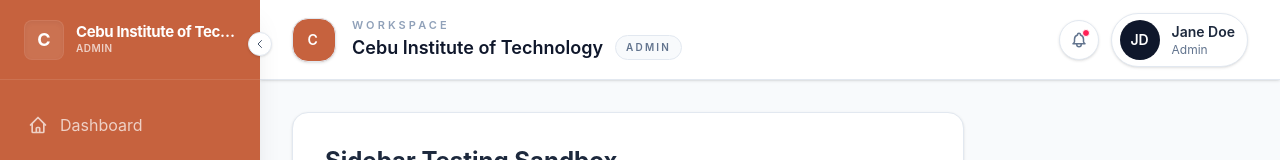
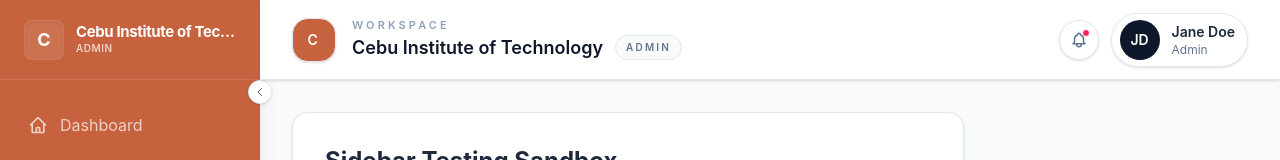
Before and after one commit to kemdav/Salina, a Next.js app: page /sandbox in a window 1280 px wide. Shown: the top 160 px of the page. Built offline with nearby package versions, Linux system fonts and the light colour scheme.

Commit message:
fix: sidebar scroll bug

```diff
--- a/src/components/molecules/authenticated-top-bar.tsx
+++ b/src/components/molecules/authenticated-top-bar.tsx
@@ -37,7 +37,7 @@ export function AuthenticatedTopBar({
   const userInitials = getInitials(userName);
 
   return (
-    <header className="flex h-20 shrink-0 items-center justify-between gap-4 border-b border-slate-200 bg-white/95 px-6 shadow-sm backdrop-blur sm:px-8">
+    <header className="sticky top-0 z-30 flex h-20 shrink-0 items-center justify-between gap-4 border-b border-slate-200 bg-white/95 px-6 shadow-sm backdrop-blur sm:px-8">
       <div className="flex min-w-0 items-center gap-4">
         <div
           className="flex h-11 w-11 shrink-0 items-center justify-center overflow-hidden rounded-2xl border border-slate-200 bg-slate-50 shadow-sm"
--- a/src/components/organisms/sidebar-nav.tsx
+++ b/src/components/organisms/sidebar-nav.tsx
@@ -54,14 +54,14 @@ export function SidebarNav({ role, tenant, userName = 'Jane Doe' }: SidebarNavPr
     return (
         <aside
             className={cn(
-                "relative flex flex-col h-screen transition-all duration-300 shadow-xl z-20 shrink-0",
-                isCollapsed ? "w-[80px]" : "w-[260px]"
+                "sticky top-0 flex h-screen flex-col transition-all duration-300 shadow-xl z-20 shrink-0 self-start",
+                isCollapsed ? "w-20" : "w-65"
             )}
             style={sidebarStyles}
         >
             <button
                 onClick={() => setIsCollapsed(!isCollapsed)}
-                className="absolute -right-3 top-8 w-6 h-6 bg-white border border-slate-200 rounded-full flex items-center justify-center text-slate-600 shadow-sm hover:bg-slate-50 transition-transform z-30"
+                className="absolute -right-3 top-20 z-40 flex h-6 w-6 items-center justify-center rounded-full border border-slate-200 bg-white text-slate-600 shadow-sm transition-transform hover:bg-slate-50"
                 style={{ transform: isCollapsed ? "rotate(180deg)" : "rotate(0deg)" }}
             >
                 <svg width="12" height="12" fill="none" stroke="currentColor" viewBox="0 0 24 24"><path strokeLinecap="round" strokeLinejoin="round" strokeWidth={2} d="M15 19l-7-7 7-7" /></svg>
@@ -88,7 +88,7 @@ export function SidebarNav({ role, tenant, userName = 'Jane Doe' }: SidebarNavPr
                             )}
                         </div>
                         <div className={cn("flex flex-col transition-all duration-300 whitespace-nowrap", isCollapsed ? "opacity-0 w-0" : "opacity-100")}>
-                            <span className="font-bold tracking-tight text-[15px] truncate w-[160px] leading-tight">{orgName}</span>
+                            <span className="font-bold tracking-tight text-[15px] truncate w-40 leading-tight">{orgName}</span>
                             <span className="text-[10px] uppercase tracking-wider opacity-70 font-semibold">{role}</span>
                         </div>
                     </div>
@@ -97,7 +97,7 @@ export function SidebarNav({ role, tenant, userName = 'Jane Doe' }: SidebarNavPr
 
             {/* NAVIGATION LINKS */}
             <nav
-                className="flex-1 overflow-y-auto py-6 px-3 flex flex-col gap-1.5 relative [&::-webkit-scrollbar]:w-1.5 [&::-webkit-scrollbar-thumb]:bg-white/20"
+                className="flex-1 min-h-0 overflow-y-auto py-6 px-3 flex flex-col gap-1.5 relative [&::-webkit-scrollbar]:w-1.5 [&::-webkit-scrollbar-thumb]:bg-white/20"
                 onMouseLeave={() => setHoveredIndex(null)}
             >
                 <div
@@ -131,8 +131,8 @@ export function SidebarNav({ role, tenant, userName = 'Jane Doe' }: SidebarNavPr
                         {getInitials(userName)}
                     </div>
                     <div className={cn("flex flex-col transition-all duration-300 whitespace-nowrap", isCollapsed ? "opacity-0 w-0" : "opacity-100")}>
-                        <span className="text-sm font-medium leading-none text-[var(--sidebar-active-text,#ffffff)]">{userName}</span>
-                        <span className="text-[10px] uppercase tracking-wider text-[var(--sidebar-text,#94a3b8)] mt-1">{role}</span>
+                        <span className="text-sm font-medium leading-none text-(--sidebar-active-text,#ffffff)">{userName}</span>
+                        <span className="text-[10px] uppercase tracking-wider text-(--sidebar-text,#94a3b8) mt-1">{role}</span>
                     </div>
                 </div>
             </div>
--- a/src/components/templates/authenticated-shell.tsx
+++ b/src/components/templates/authenticated-shell.tsx
@@ -37,13 +37,13 @@ export function AuthenticatedShell({
     userName,
 }: AuthenticatedShellProps) {
     return (
-        <div className="flex min-h-screen w-full overflow-hidden bg-slate-50" style={{ fontFamily: 'var(--font-body)' }}>
+        <div className="flex min-h-screen w-full items-start bg-slate-50" style={{ fontFamily: 'var(--font-body)' }}>
             <SidebarNav role={role} tenant={tenantBranding} userName={userName} />
 
-            <div className="flex min-w-0 flex-1 flex-col overflow-hidden">
+            <div className="flex min-h-screen min-w-0 flex-1 flex-col">
                 <AuthenticatedTopBar role={role} tenantBranding={tenantBranding} userName={userName} />
 
-                <main className="min-h-0 flex-1 overflow-y-auto p-6 sm:p-8">
+                <main className="flex-1 p-6 sm:p-8">
                     {children ?? emptyState ?? <ShellEmptyState role={role} />}
                 </main>
             </div>
```
